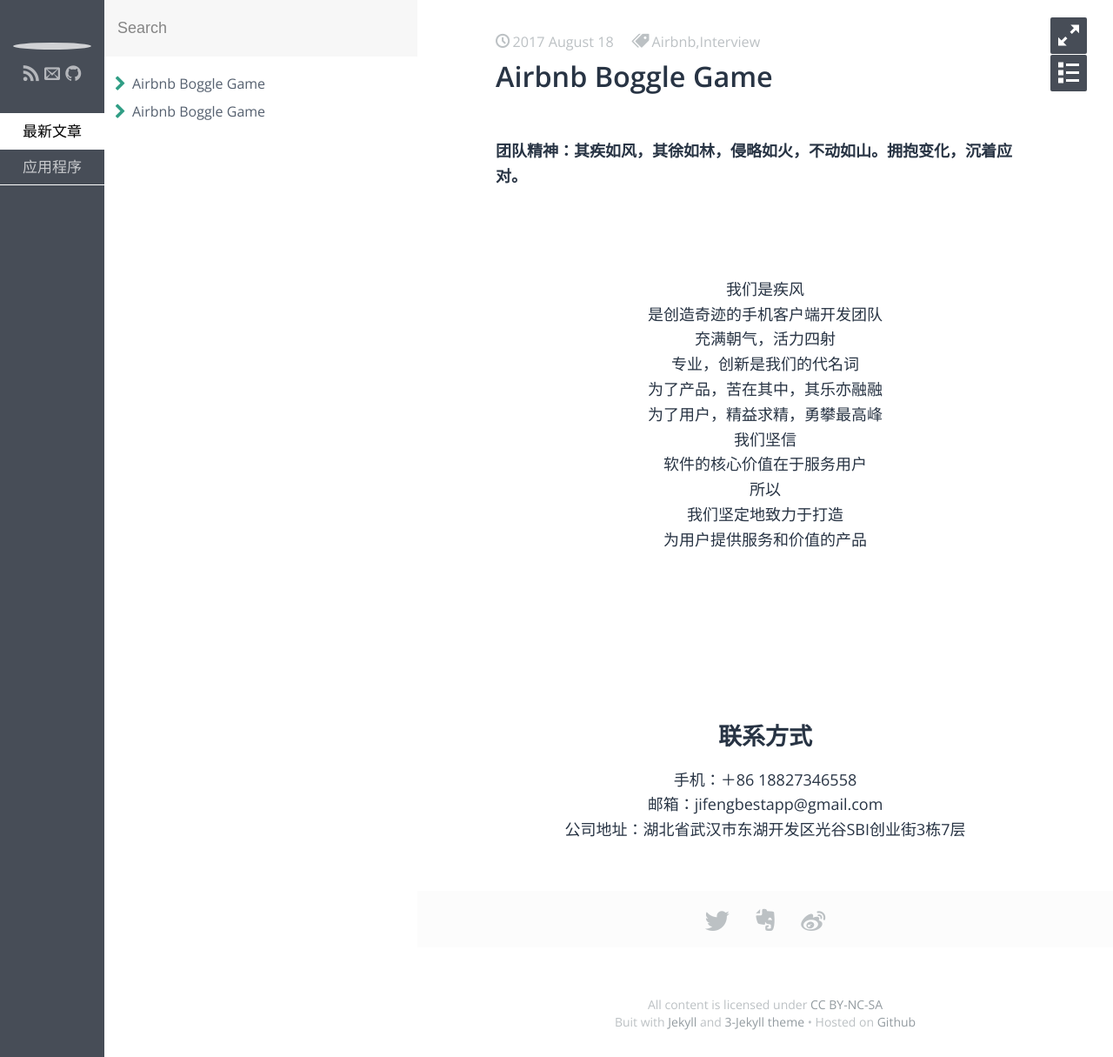
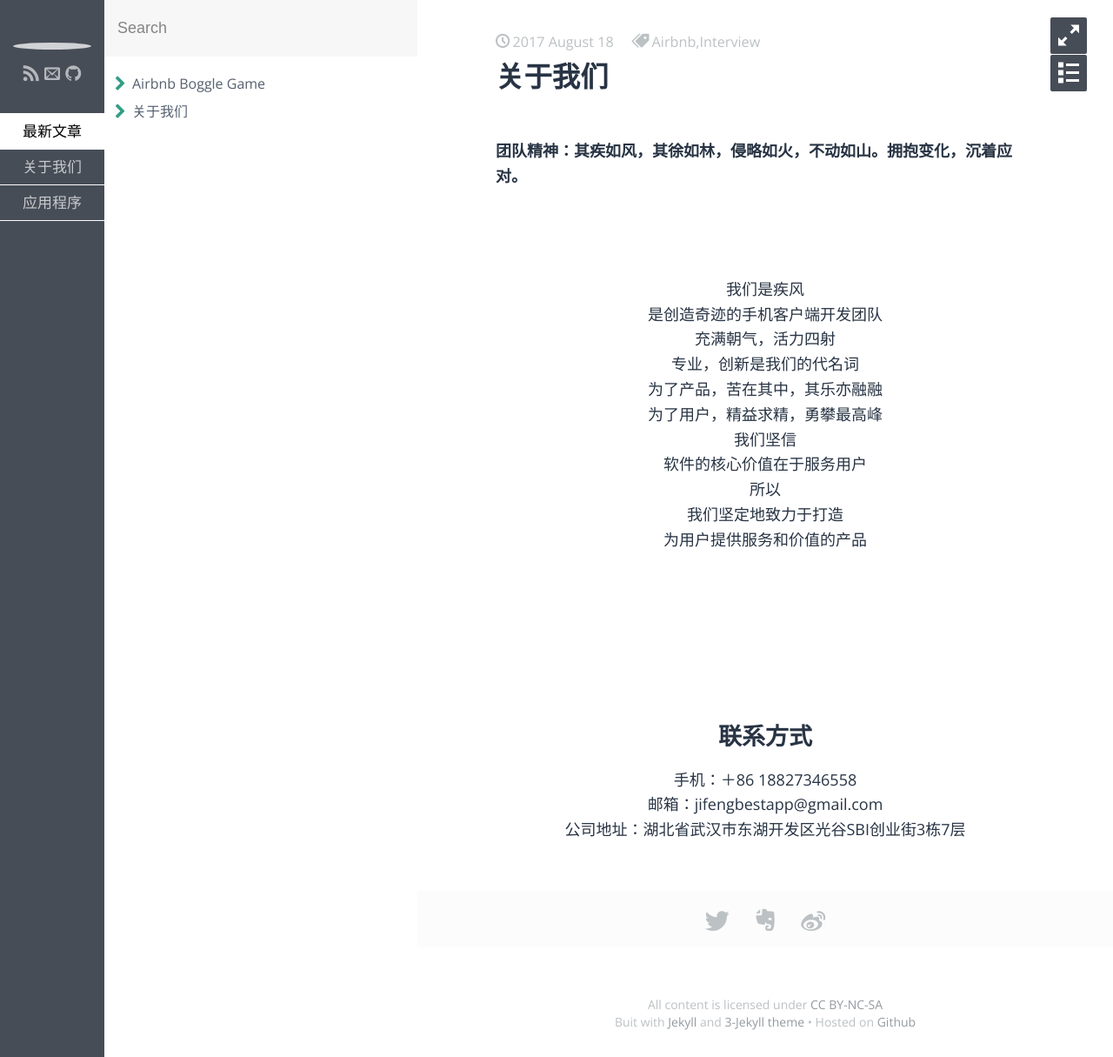
Before and after one commit to BestJiFeng/BestJiFeng.github.io, a Jekyll site: the page built from _posts/关于我们/2017-08-18-AboutUs.md, in a window 1280 px wide. Shown: the whole page at 87% size. Built offline with Jekyll 4.4.1, drawn with Linux system fonts in a browser that asks for light colours; some web fonts are replaced.

Commit message:
修改关于我们

```diff
--- a/_posts/关于我们/2017-08-18-AboutUs.md
+++ b/_posts/关于我们/2017-08-18-AboutUs.md
@@ -1,7 +1,7 @@
 ---
 layout: post
-title: Airbnb Boggle Game
-category: 应用程序
+title: 关于我们
+category: 关于我们
 tags: Airbnb,Interview
 keywords: Airbnb,Interview,Boogle Game
 ---
```
